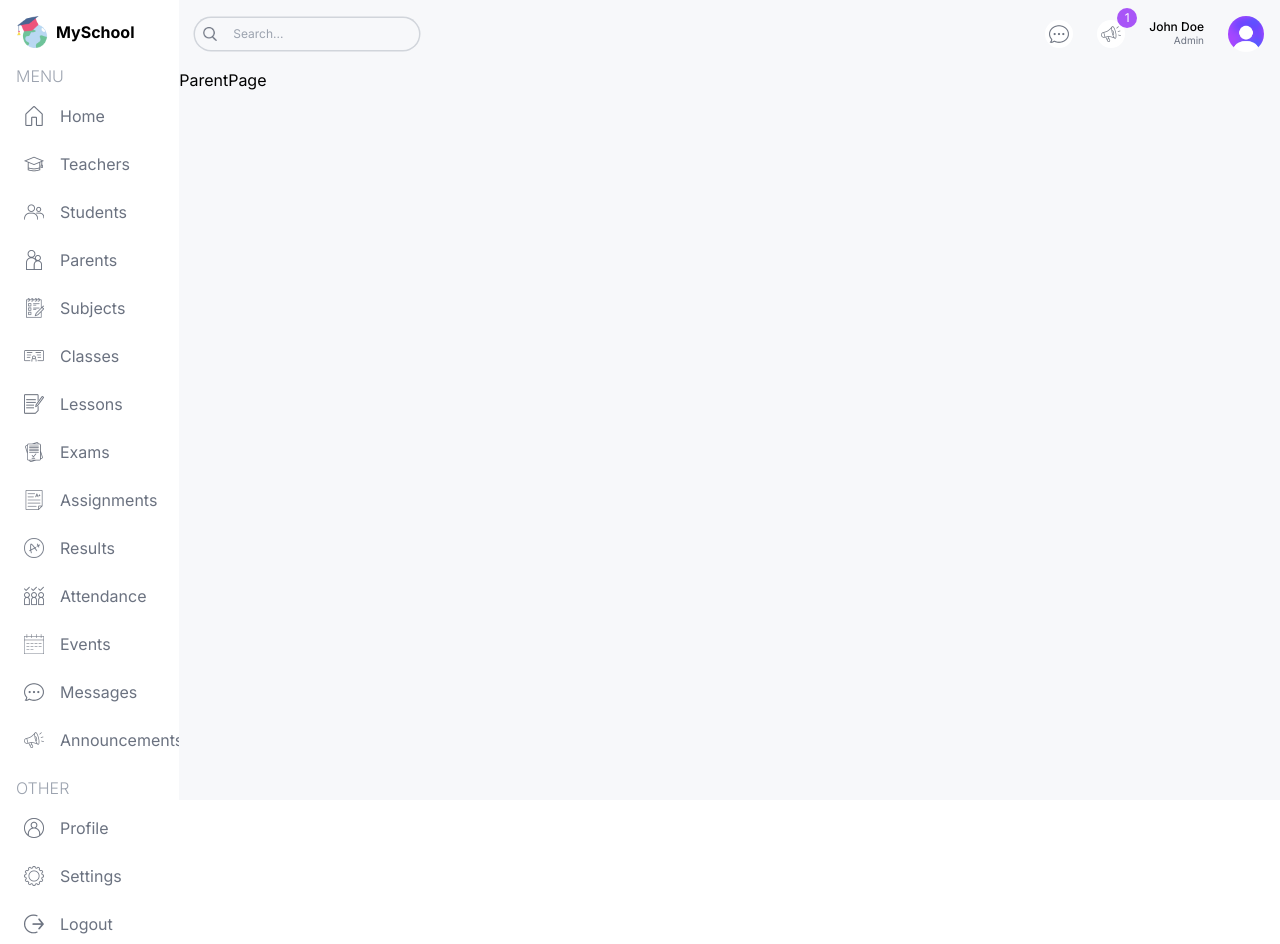
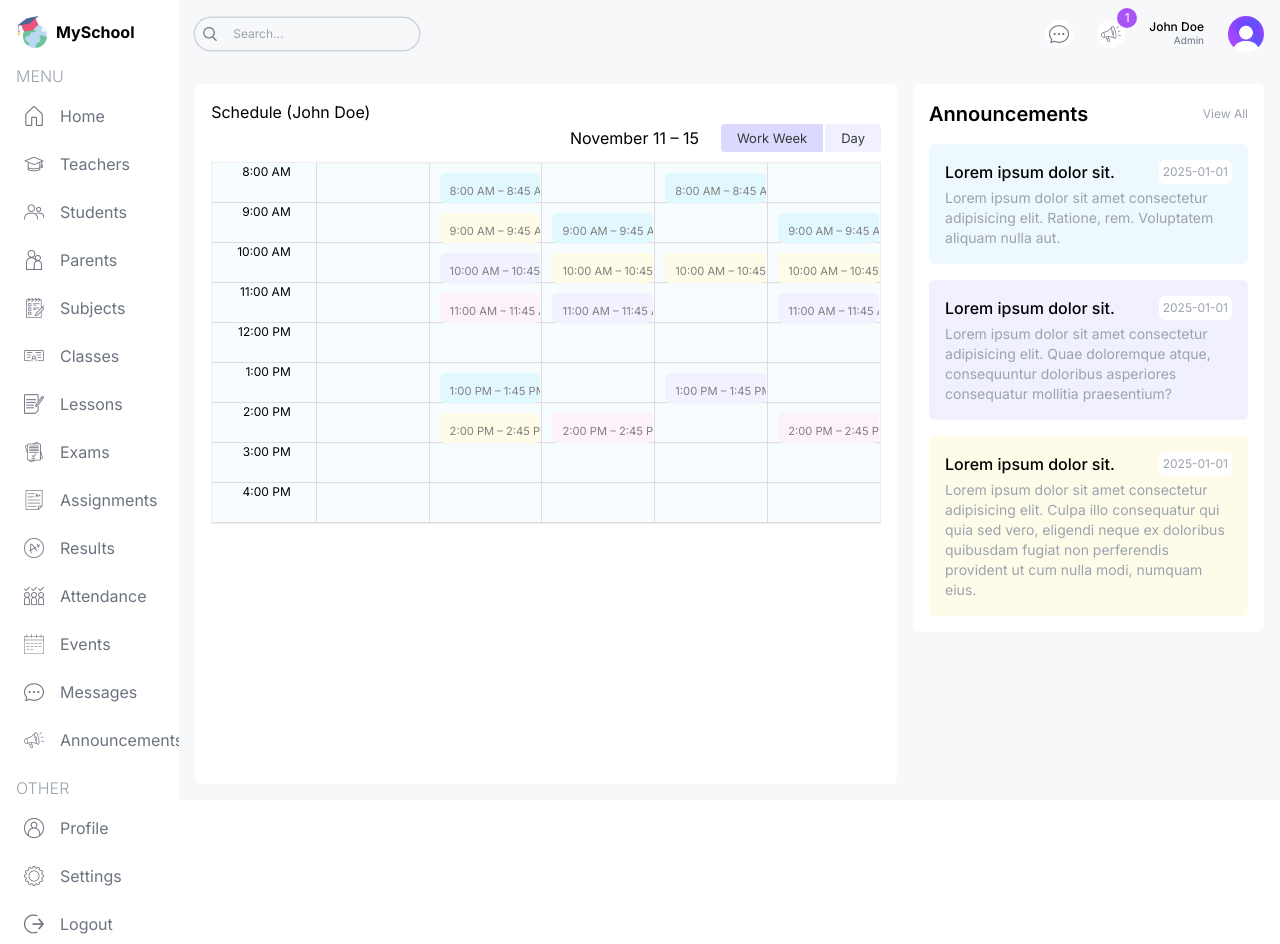
Before and after one commit to thanhminhdev2000/fullstack-school, a Next.js app: page /parent in a window 1280 px wide. Built offline with nearby package versions, Linux system fonts and the light colour scheme.

Commit message:
finish home page for 4 user

```diff
--- a/src/app/(dashboard)/layout.tsx
+++ b/src/app/(dashboard)/layout.tsx
@@ -21,7 +21,7 @@
       </div>
 
       {/* RIGHT */}
-      <div className="w-[86%] md:w-[92%] lg:w-[84%] xl:w-[86%] bg-[#F7F8FA] overflow-scroll">
+      <div className="w-[86%] md:w-[92%] lg:w-[84%] xl:w-[86%] bg-[#F7F8FA] overflow-scroll flex flex-col">
         <Navbar />
         {children}
       </div>
--- a/src/app/(dashboard)/parent/page.tsx
+++ b/src/app/(dashboard)/parent/page.tsx
@@ -1,7 +1,20 @@
+import Announcements from '@/components/Announcements';
+import BigCalendar from '@/components/BigCalendar';
+
 const ParentPage = () => {
   return (
-    <div className=''>ParentPage</div>
-  )
-}
+    <div className="flex-1 p-4 flex gap-4 flex-col xl:flex-row">
+      <div className="w-full xl:w-2/3">
+        <div className="h-full bg-white p-4 rounded-md">
+          <h1>Schedule (John Doe)</h1>
+          <BigCalendar />
+        </div>
+      </div>
+      <div className="w-full xl:w-1/3 flex flex-col gap-8">
+        <Announcements />
+      </div>
+    </div>
+  );
+};
 
-export default ParentPage
+export default ParentPage;
--- a/src/app/(dashboard)/teacher/page.tsx
+++ b/src/app/(dashboard)/teacher/page.tsx
@@ -1,7 +1,20 @@
+import Announcements from '@/components/Announcements';
+import BigCalendar from '@/components/BigCalendar';
+
 const TeacherPage = () => {
   return (
-    <div className=''>TeacherPage</div>
-  )
-}
+    <div className="flex-1 p-4 flex gap-4 flex-col xl:flex-row">
+      <div className="w-full xl:w-2/3">
+        <div className="h-full bg-white p-4 rounded-md">
+          <h1>Schedule</h1>
+          <BigCalendar />
+        </div>
+      </div>
+      <div className="w-full xl:w-1/3 flex flex-col gap-8">
+        <Announcements />
+      </div>
+    </div>
+  );
+};
 
-export default TeacherPage
+export default TeacherPage;
```
